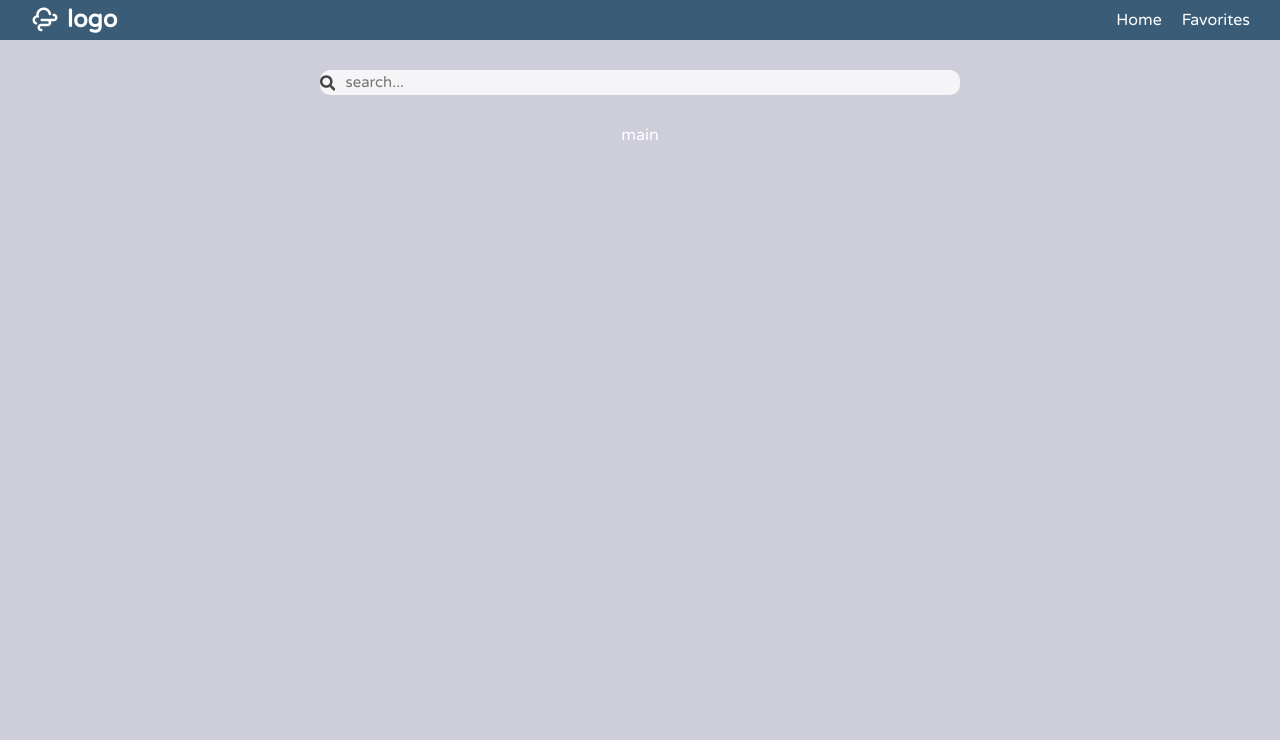
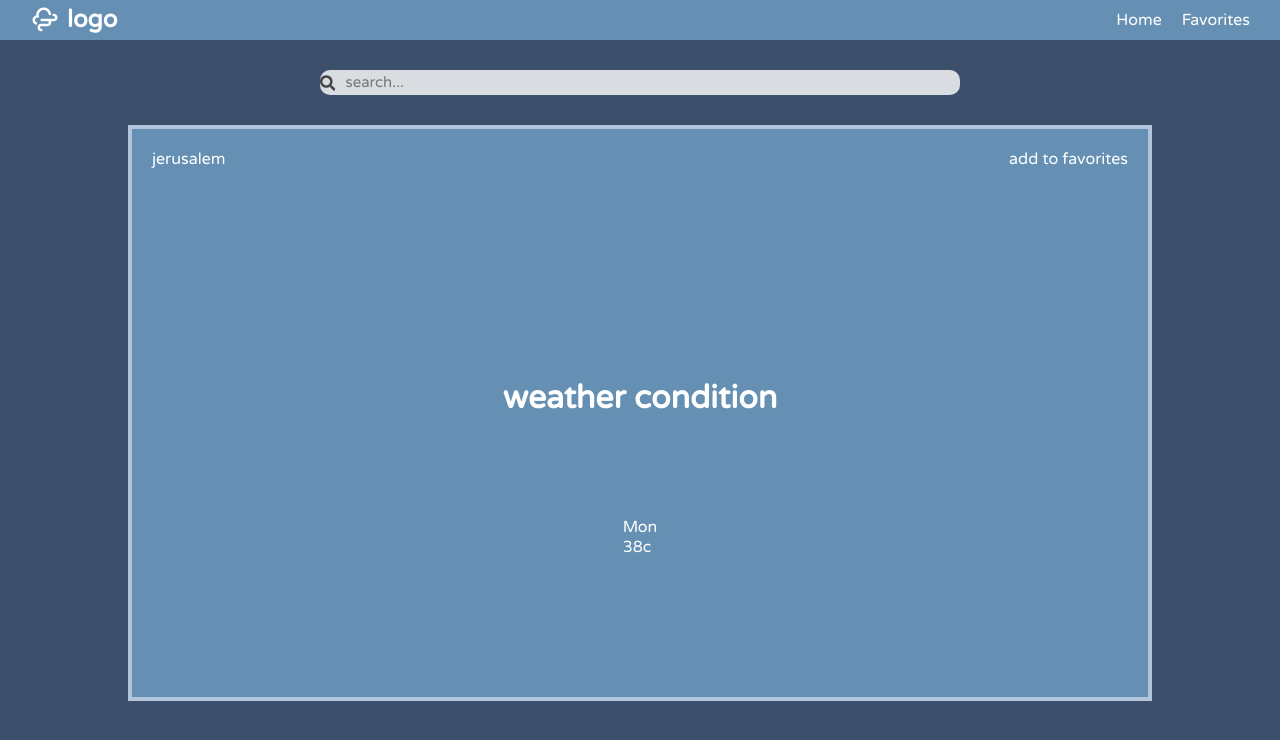
Before and after one commit to uriellevy/weather-app-react, a React (Create React App) app: page / in a window 1280 px wide. Shown: the top 740 px of the page. Built offline with nearby package versions, Linux system fonts and the light colour scheme; no server answers.

Commit message:
homeview styling

```diff
--- a/src/App.css
+++ b/src/App.css
@@ -8,7 +8,7 @@
 }
 
 html {
-  background-color: rgb(206, 206, 219);
+  background-color: rgb(60, 79, 107);
   color: #fff;
 }
 
--- a/src/components/HomeView/HomeView.jsx
+++ b/src/components/HomeView/HomeView.jsx
@@ -9,7 +9,20 @@ const HomeView = () => {
         <FaSearch className="search-icon" />
         <input type="text" placeholder="search..." />
       </div>
-      <div className="homeview-main">main</div>
+
+      <div className="homeview-main">
+        <div className="main-top">
+          <div className="top-left">jerusalem</div>
+          <div className="top-right">add to favorites</div>
+        </div>
+        <div className="main">
+          <h1>weather condition</h1>
+          <div className="main-bottom">
+            <div className="bottom-day">Mon</div>
+            <div className="bottom-temp">38c</div>
+          </div>
+        </div>
+      </div>
     </div>
   );
 };
--- a/src/components/HomeView/HomeView.scss
+++ b/src/components/HomeView/HomeView.scss
@@ -34,4 +34,40 @@
       }
     }
   }
+
+  .homeview-main {
+    background-color: rgb(101, 144, 179);
+    display: flex;
+    flex-direction: column;
+    align-items: center;
+    height: 80%;
+    width: 80%;
+    border: 4px solid rgba(219, 225, 241, 0.658);
+
+    .main-top {
+      width: 100%;
+      display: flex;
+      justify-content: space-between;
+      margin: 10px;
+      padding: 10px 20px;
+    }
+
+    .main {
+      display: flex;
+      flex-direction: column;
+      margin-top: 50px;
+      width: 100%;
+      height: 100%;
+      justify-content: center;
+      align-items: center;
+
+      h1 {
+        margin-bottom: 100px;
+      }
+
+      .main-bottom {
+        // margin-top: 80px;
+      }
+    }
+  }
 }
--- a/src/components/NavBar.scss
+++ b/src/components/NavBar.scss
@@ -1,5 +1,5 @@
 .nav-container {
-  background-color: rgb(58, 92, 119);
+  background-color: rgb(101, 144, 179);
   display: flex;
   justify-content: space-between;
   align-items: center;
--- a/src/components/context/WeatherContext.jsx
+++ b/src/components/context/WeatherContext.jsx
@@ -3,6 +3,7 @@ import React, { useState, useEffect, createContext } from "react";
 export const WeatherContext = createContext();
 
 export const WeatherProvider = (props) => {
+  // const [city, setCity] = useState();
   const apiKey = "w1B0oqUDkLzkIiuxyC6Agc4bolPrw4Gt";
 
   const getCity = async (cityName) => {
```
